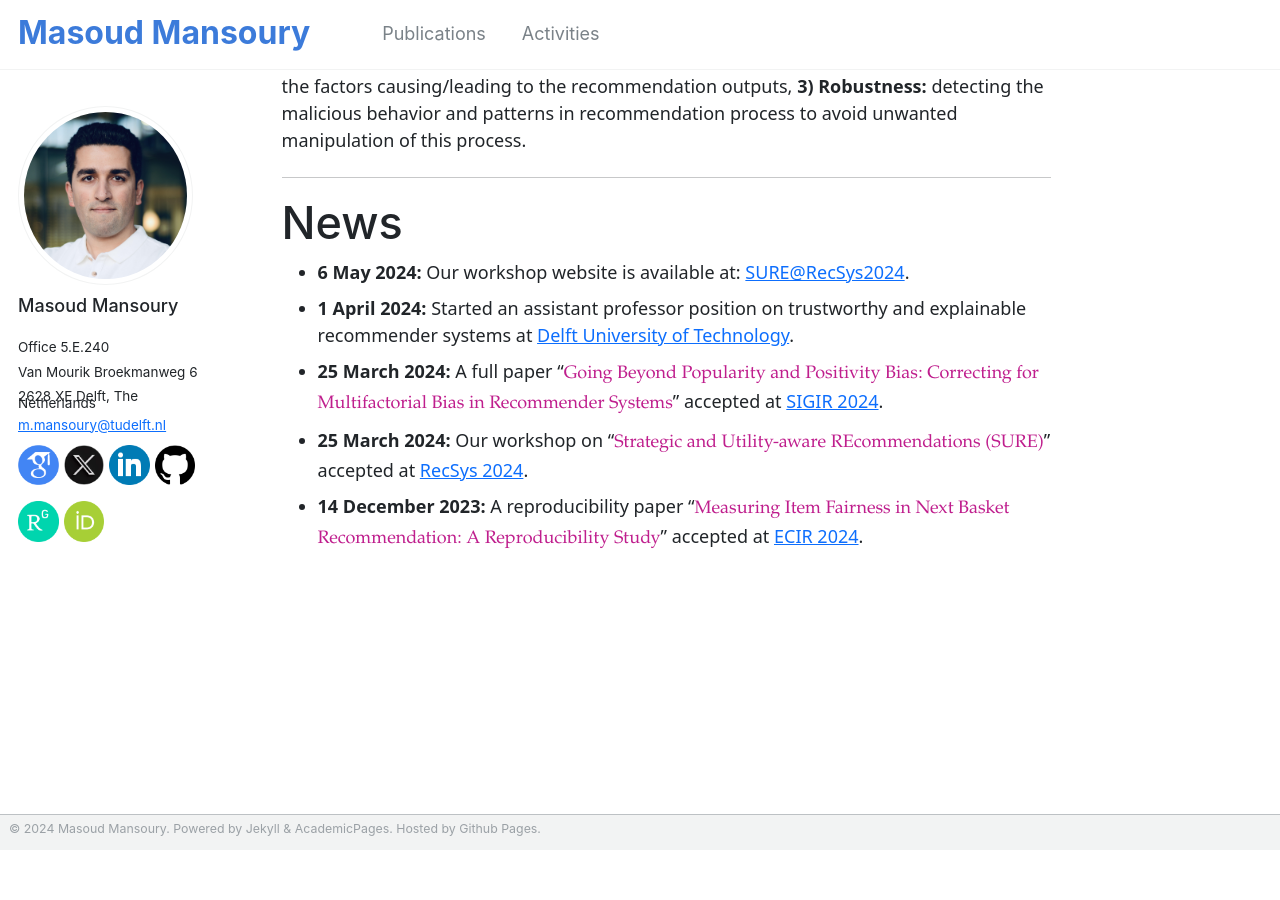
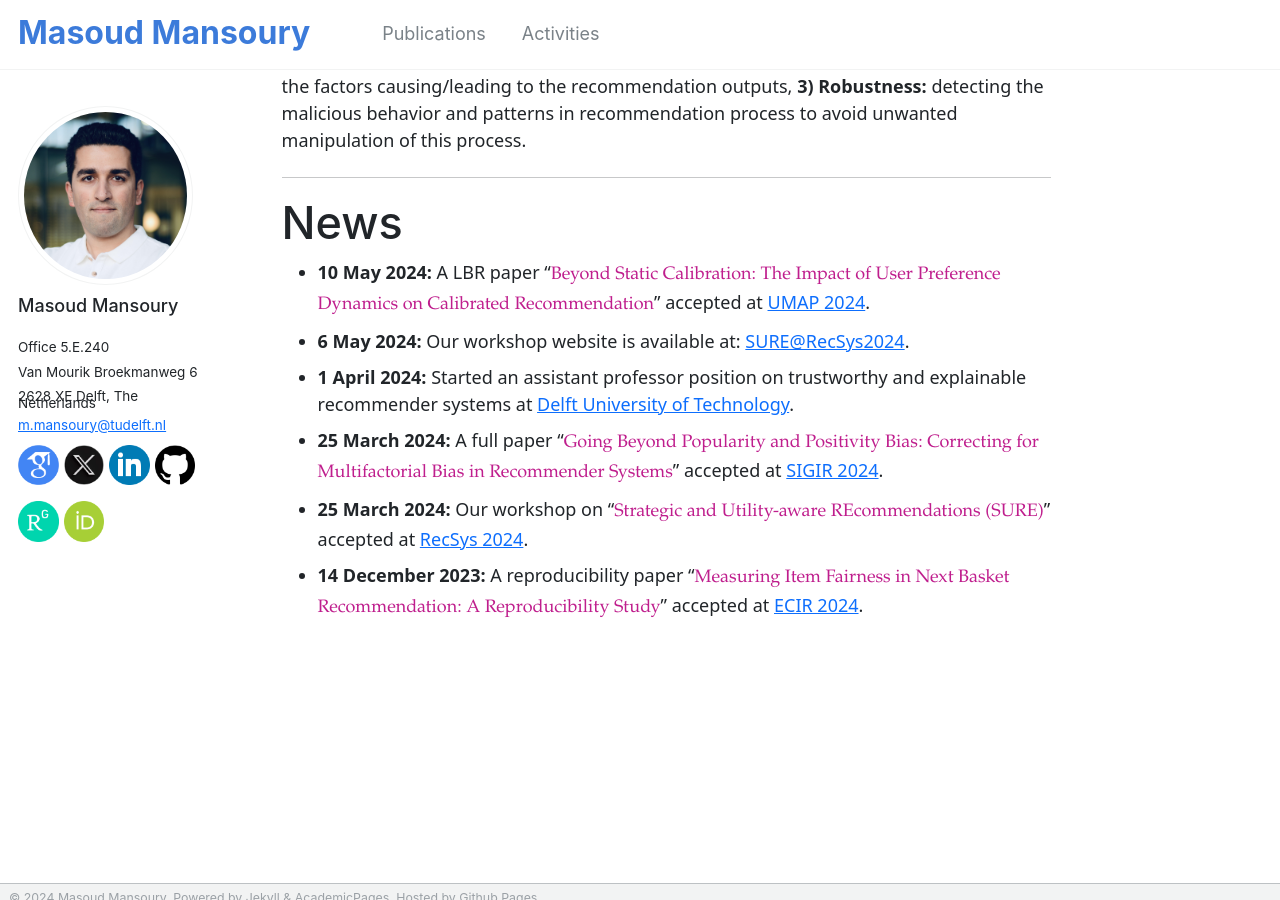
Before and after one commit to masoudmansoury/masoudmansoury.github.io, a Jekyll site: the page built from _pages/about.md, in a window 1280 px wide and 900 px high, scrolled down 728 px. Built offline with Jekyll 4.4.1, drawn with Linux system fonts in a browser that asks for light colours; nearby versions of some CDN libraries; library files that are not in the unit come from our copies; before the commit the page ends 1578 px from its top, so only the background shows below that.

Commit message:
Edited about.md

```diff
--- a/_pages/about.md
+++ b/_pages/about.md
@@ -19,6 +19,7 @@ Masoud's broad research interests lie in the area of **Trustworthy and Explainab
 
 # News
 
+* **10 May 2024:** A LBR paper "<span style='color:#BF1E8D;font-family: "Book Antiqua";'>Beyond Static Calibration: The Impact of User Preference Dynamics on Calibrated Recommendation</span>" accepted at [UMAP 2024](https://www.um.org/umap2024/).
 * **6 May 2024:** Our workshop website is available at: [SURE@RecSys2024](https://sites.google.com/view/sure-2024/home).
 * **1 April 2024:** Started an assistant professor position on trustworthy and explainable recommender systems at [Delft University of Technology](https://www.tudelft.nl/).
 * **25 March 2024:** A full paper "<span style='color:#BF1E8D;font-family: "Book Antiqua";'>Going Beyond Popularity and Positivity Bias: Correcting for Multifactorial Bias in Recommender Systems</span>" accepted at [SIGIR 2024](https://sigir-2024.github.io/).
```
Also changed, not shown: 1 other file.
